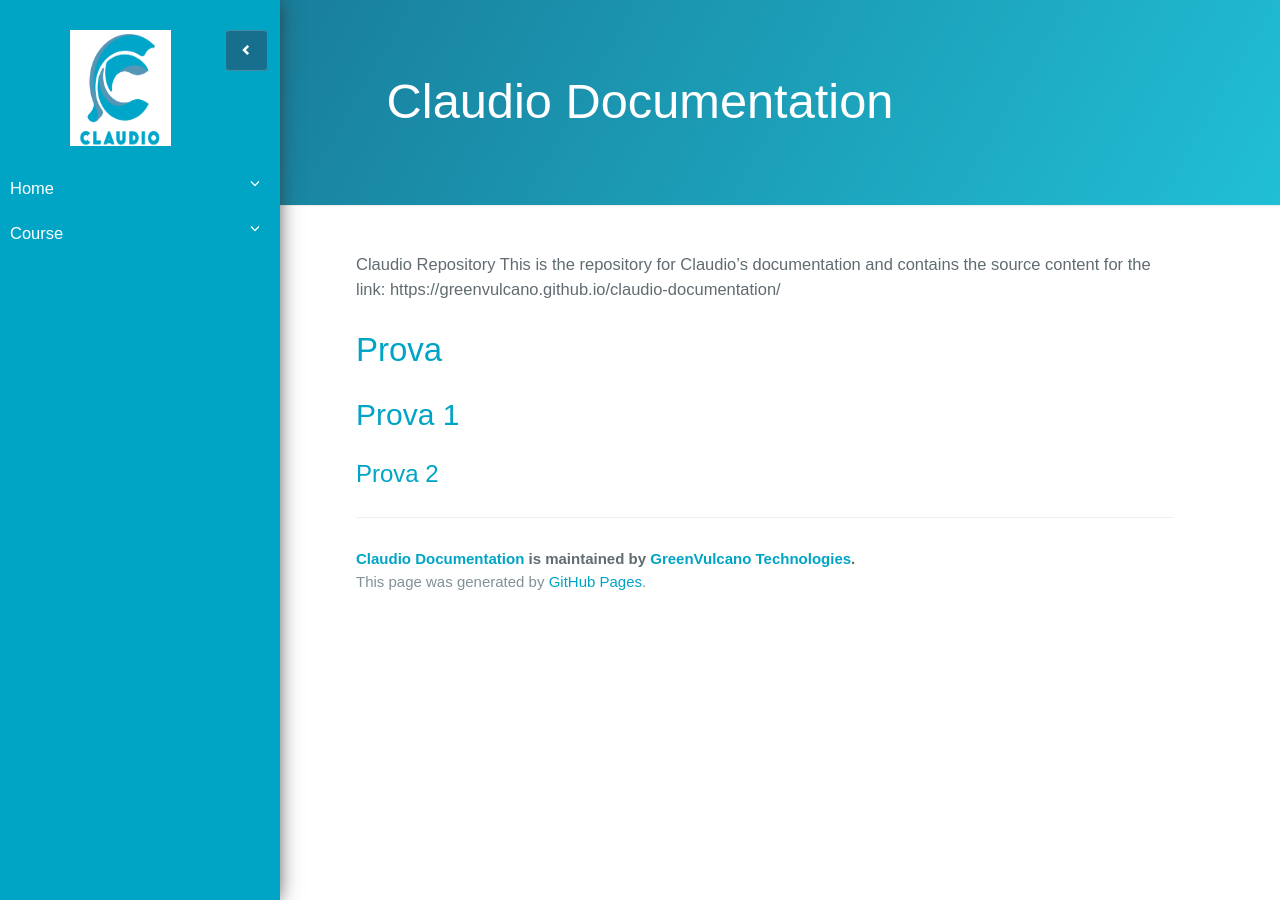
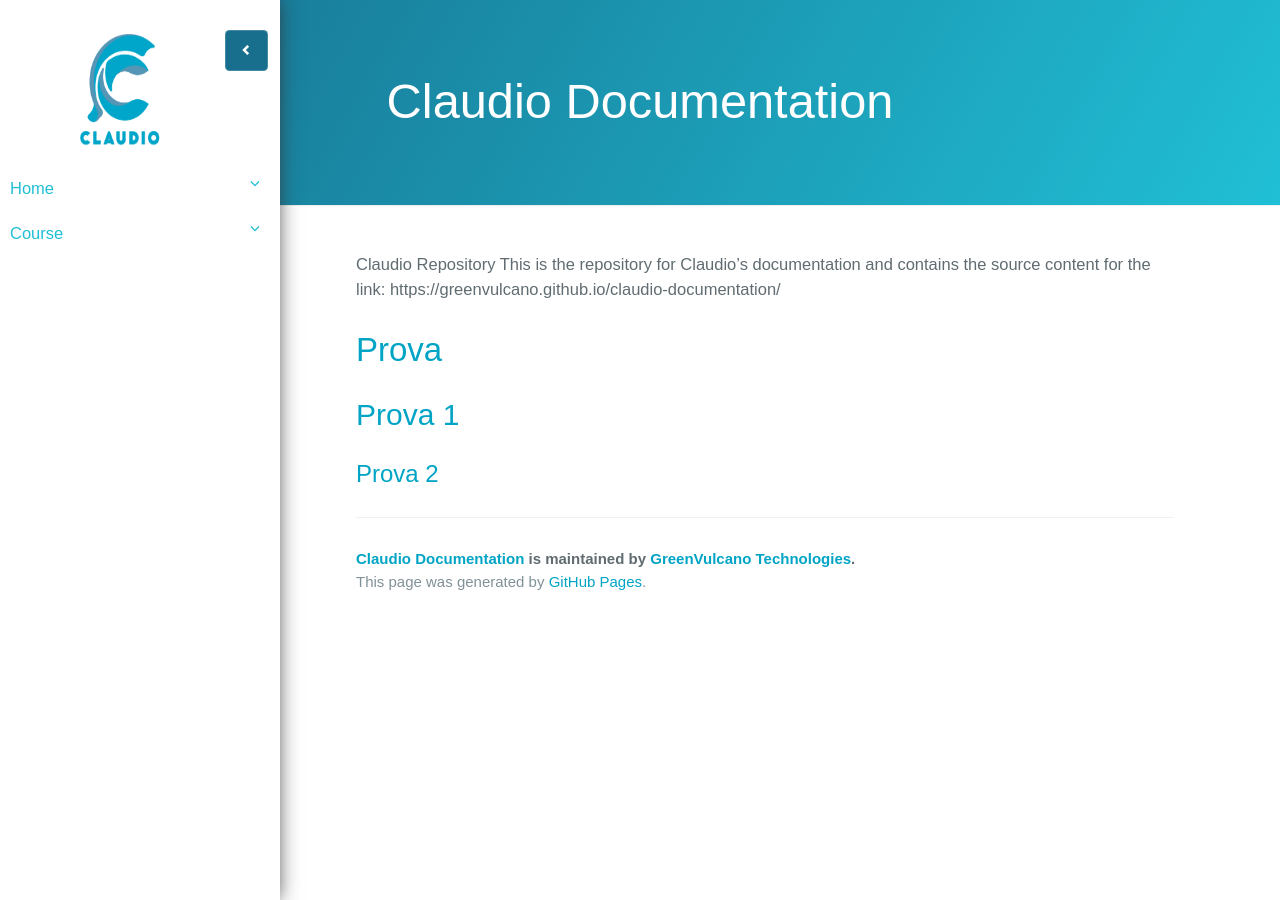
Before and after one commit to dianamw/Claudio-Beta, a Jekyll site: the page built from README.md, in a window 1280 px wide. Built offline with Jekyll 4.4.1, drawn with Linux system fonts in a browser that asks for light colours; our own code applies the rules of GitHub Pages for plain Markdown files; the repository's description, which GitHub fills in, is left out.

Commit message:
Update style.scss

```diff
--- a/assets/css/style.scss
+++ b/assets/css/style.scss
@@ -54,7 +54,7 @@ a, a:hover, a:focus {
     top: 0;
     left: 0;
     box-shadow: -3px 0 20px 0 #333;
-    background-color: #00a4c5;
+    background-color: #ffffff;
     overflow-x: hidden;
     padding-top: 30px;
 }
@@ -65,10 +65,10 @@ a, a:hover, a:focus {
 
 #sidebar .sidebar-header {
     padding: 20px;
-    background: #00a4c5;
+    background: #ffffff;
 }
 #sidebar ul p {
-    color: #fff;
+    color: #ffffff;
     padding: 10px;
     font-size:17px;
 }
@@ -76,7 +76,7 @@ a, a:hover, a:focus {
 #sidebar ul li a {
     padding: 10px;
     font-size: 1.0em;
-    color: #ffffff;
+    color: #20bfd5;
     display: block;
 }
 
@@ -87,7 +87,7 @@ a, a:hover, a:focus {
 
 #sidebar ul li.active > a, a[aria-expanded="true"] {
     color: #fff;
-    background: #00a4c5;
+    background: #ffffff;
 }
 
 #sidebar ul.components {
@@ -125,7 +125,7 @@ a[aria-expanded="true"]::before {
 ul ul a {
     font-size: 0.9em !important;
     padding-left: 50px !important;
-    background: #00a4c5;
+    background: #ffffff;
 }
 
 /*-- Close Button Style --*/
@@ -193,6 +193,7 @@ ul ul a {
 	}
 }
 
+
 /* --- Mediaqueries --- */
 @media (max-width: 768px) {
     #sidebar {
```
